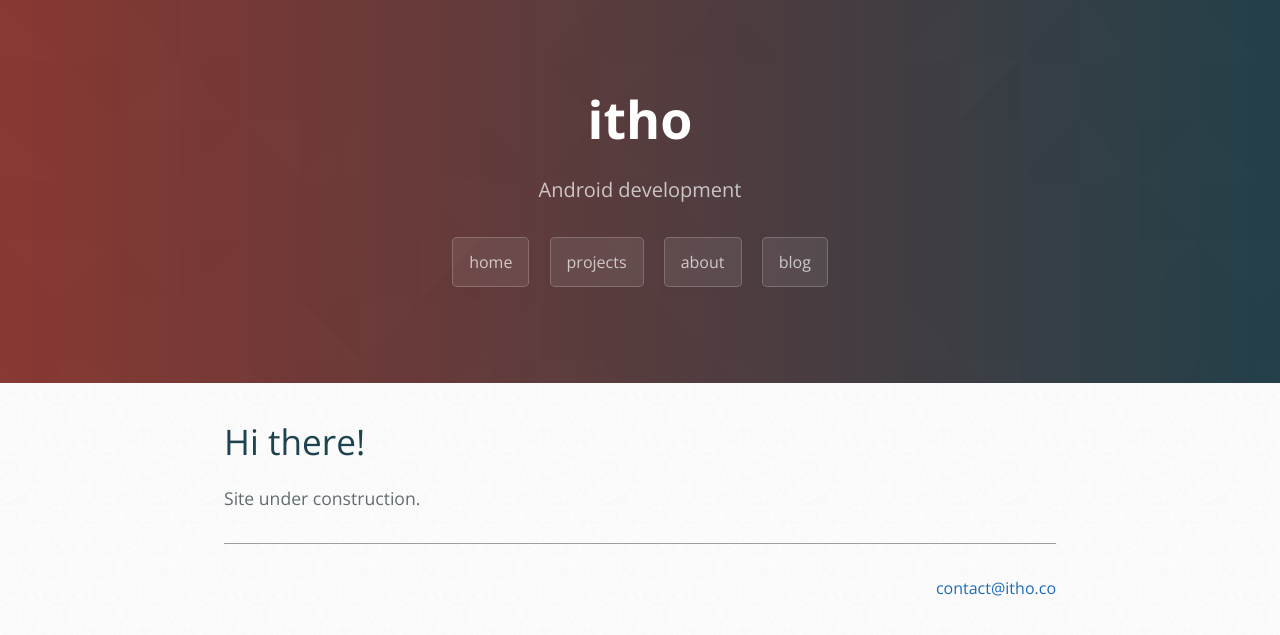
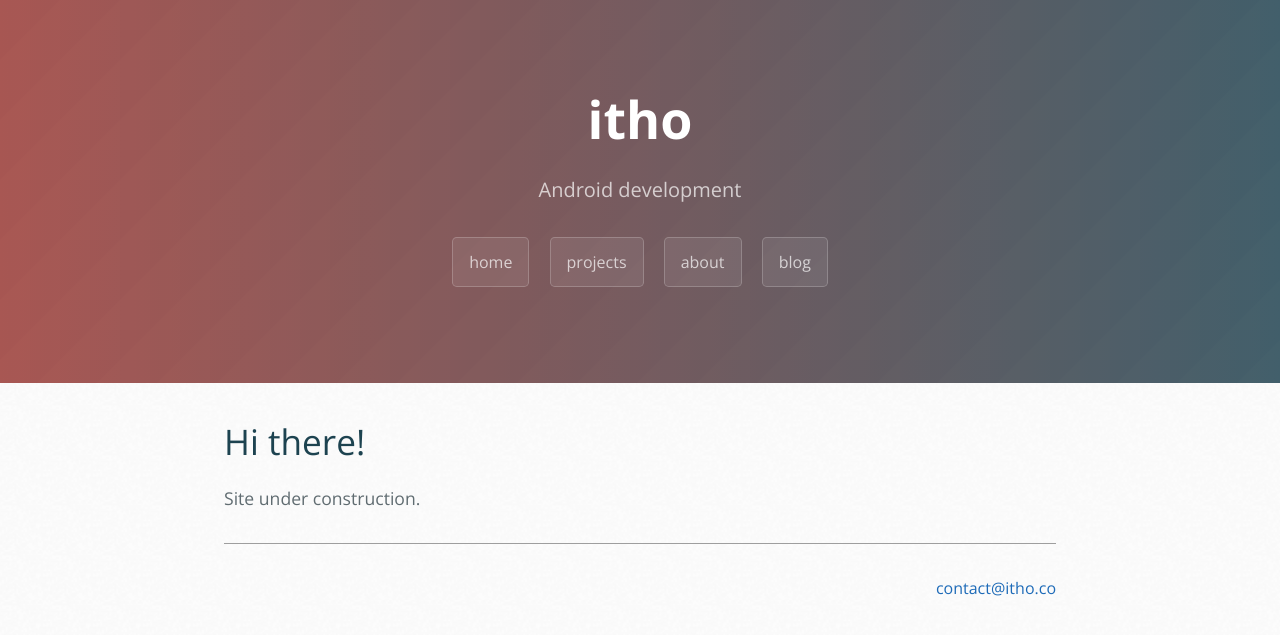
Before and after one commit to itho/itho.github.io, a Jekyll site: the page built from index.html, in a window 1280 px wide. Shown: the top 635 px of the page. Built offline with Jekyll 4.4.1, drawn with Linux system fonts in a browser that asks for light colours; some web fonts are replaced; the list of posts is cut into pages by our own code.

Commit message:
Update cayman.css

```diff
--- a/resources/css/cayman.css
+++ b/resources/css/cayman.css
@@ -58,7 +58,7 @@
   background: #1D4350; /* fallback for old browsers */
   background: -webkit-linear-gradient(to left, #1D4350 , #A43931); /* Chrome 10-25, Safari 5.1-6 */
   background: linear-gradient(to left, #1D4350 , #A43931); /* W3C, IE 10+/ Edge, Firefox 16+, Chrome 26+, Opera 12+, Safari 7+ */
-  background-image:  url(/resources/images/theme/dark_sharp_edges_20.png), linear-gradient(to left, #1D4350 , #A43931); /* W3C */ }
+  background-image:  url(/resources/images/theme/triangular_25.png), linear-gradient(to left, #1D4350 , #A43931); /* W3C */ }
   @media screen and (min-width: 64em) {
     .page-header {
       padding: 5rem 6rem; } }
```
